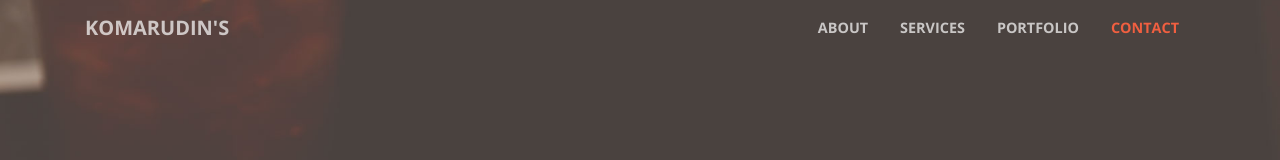
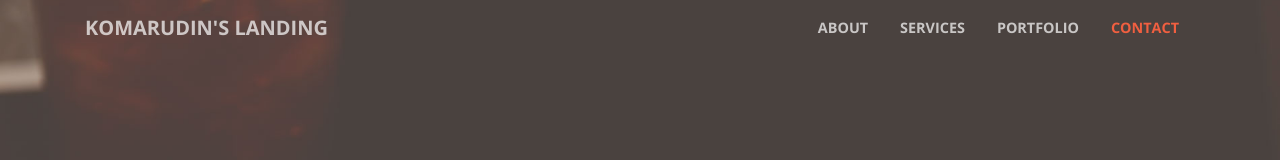
Before and after one commit to irpankomarudin/landingpage, a website with bundled scripts: page index.html in a window 1280 px wide. Shown: the top 160 px of the page. Built offline with nearby package versions, Linux system fonts and the light colour scheme.

Commit message:
Update index.html

```diff
--- a/index.html
+++ b/index.html
@@ -31,7 +31,7 @@
   <!-- Navigation -->
   <nav class="navbar navbar-expand-lg navbar-light fixed-top" id="mainNav">
     <div class="container">
-      <a class="navbar-brand js-scroll-trigger" href="#page-top">Komarudin's</a>
+      <a class="navbar-brand js-scroll-trigger" href="#page-top">Komarudin's Landing</a>
       <button class="navbar-toggler navbar-toggler-right" type="button" data-toggle="collapse" data-target="#navbarResponsive" aria-controls="navbarResponsive" aria-expanded="false" aria-label="Toggle navigation">
         <span class="navbar-toggler-icon"></span>
       </button>
```
